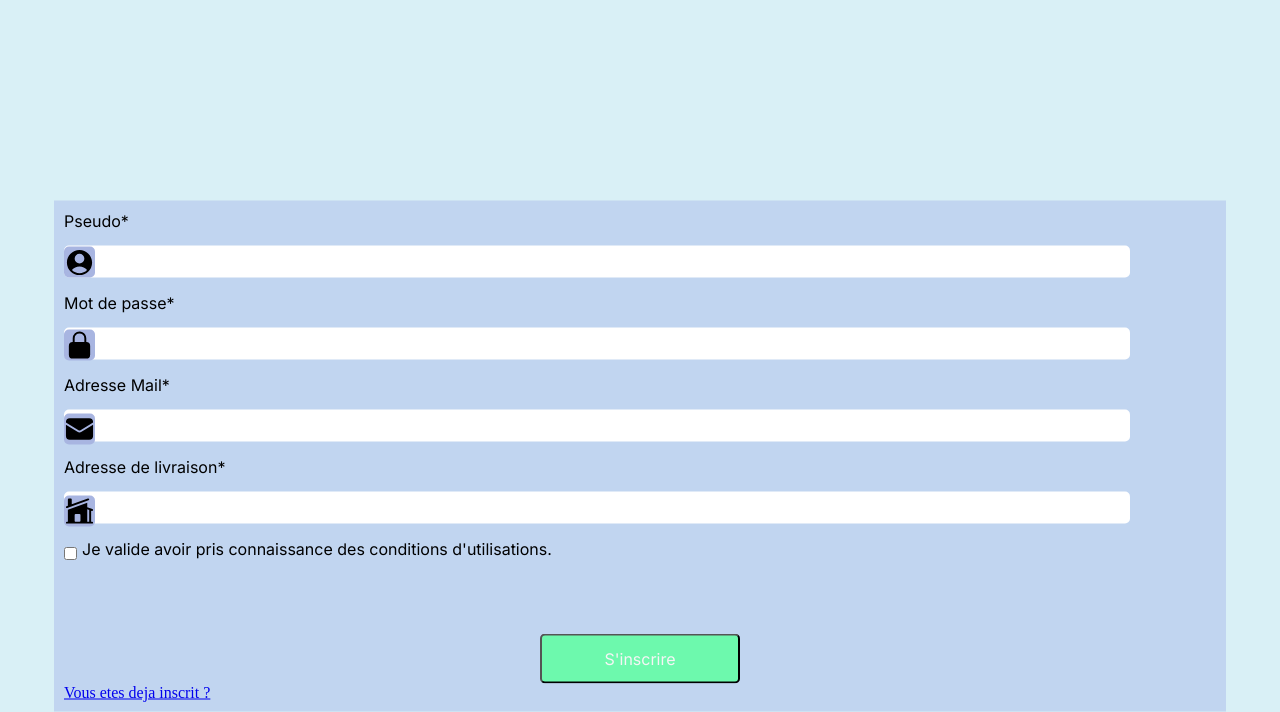
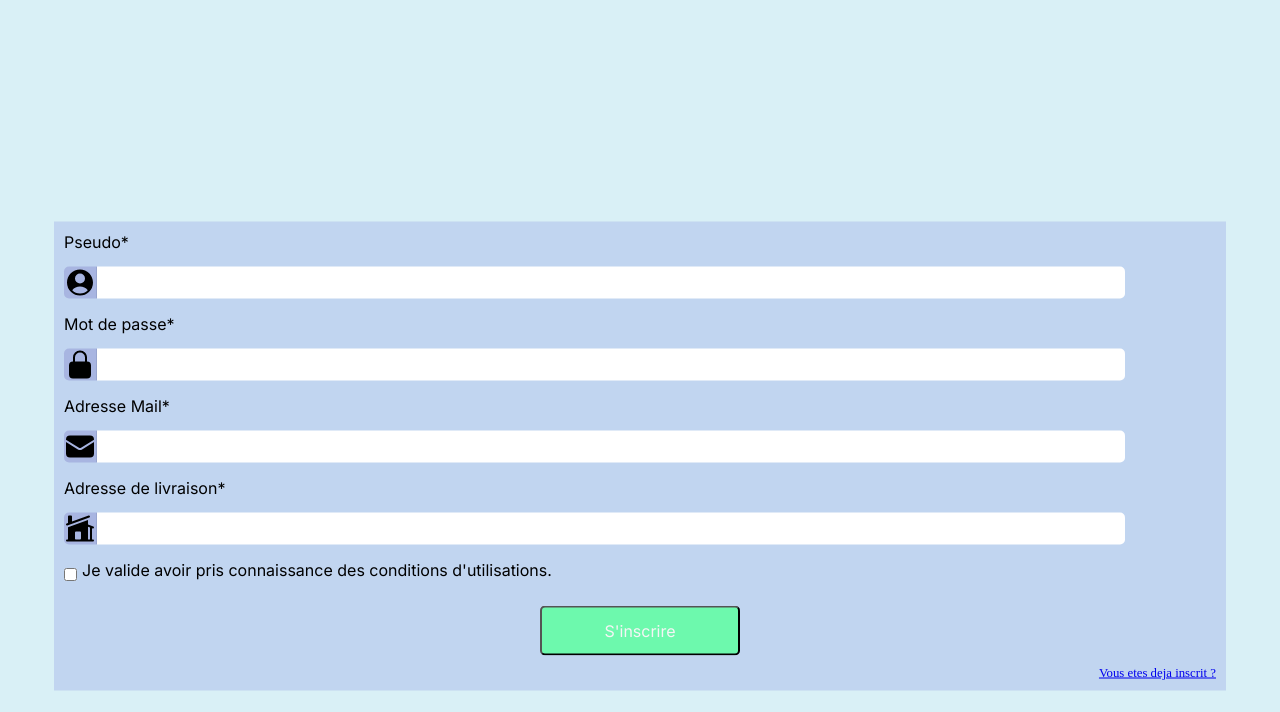
Before and after one commit to michael-zanaglia/boutique-en-ligne, a PHP site: page /inscription.php in a window 1280 px wide. Shown: the part 176-888 px from the top of the page. After the commit the page ends 867 px from the top, so only its background shows below. Run offline with PHP 8.4, Linux system fonts and the light colour scheme.

Commit message:
Register page

```diff
--- a/src/files/inscription.php
+++ b/src/files/inscription.php
@@ -42,16 +42,19 @@
         <div class='form-inscription'>
             <form action="" method="post">
                 <label for="pseudo">Pseudo*</label>
-                    <div class='input-user'>
+                <div class='input-form'>
+                    <div class='icon'>
                         <svg xmlns="http://www.w3.org/2000/svg" viewBox="0 0 24 24" fill="currentColor" class="size-6 taille32">
                             <path fill-rule="evenodd" d="M18.685 19.097A9.723 9.723 0 0 0 21.75 12c0-5.385-4.365-9.75-9.75-9.75S2.25 6.615 2.25 12a9.723 9.723 0 0 0 3.065 7.097A9.716 9.716 0 0 0 12 21.75a9.716 9.716 0 0 0 6.685-2.653Zm-12.54-1.285A7.486 7.486 0 0 1 12 15a7.486 7.486 0 0 1 5.855 2.812A8.224 8.224 0 0 1 12 20.25a8.224 8.224 0 0 1-5.855-2.438ZM15.75 9a3.75 3.75 0 1 1-7.5 0 3.75 3.75 0 0 1 7.5 0Z" clip-rule="evenodd" />
                         </svg>
                     </div>
                     <input class='inp' type="text" name="pseudo">
+                </div>
+
                 <label for="password">Mot de passe*</label>
-                <div>
-                    <div class='input-lock'>
-                        <svg xmlns="http://www.w3.org/2000/svg" viewBox="0 0 24 24" fill="currentColor" class="size-6">
+                <div class='input-form'>
+                    <div class='icon'>
+                        <svg xmlns="http://www.w3.org/2000/svg" viewBox="0 0 24 24" fill="currentColor" class="size-6 taille32">
                             <path fill-rule="evenodd" d="M12 1.5a5.25 5.25 0 0 0-5.25 5.25v3a3 3 0 0 0-3 3v6.75a3 3 0 0 0 3 3h10.5a3 3 0 0 0 3-3v-6.75a3 3 0 0 0-3-3v-3c0-2.9-2.35-5.25-5.25-5.25Zm3.75 8.25v-3a3.75 3.75 0 1 0-7.5 0v3h7.5Z" clip-rule="evenodd" />
                         </svg>
                     </div>
@@ -59,9 +62,9 @@
                 </div>
 
                 <label for="mail">Adresse Mail*</label>
-                <div>
-                    <div class='input-mail'>
-                        <svg xmlns="http://www.w3.org/2000/svg" viewBox="0 0 24 24" fill="currentColor" class="size-6">
+                <div class='input-form'>
+                    <div class='icon'>
+                        <svg xmlns="http://www.w3.org/2000/svg" viewBox="0 0 24 24" fill="currentColor" class="size-6 taille32">
                             <path d="M1.5 8.67v8.58a3 3 0 0 0 3 3h15a3 3 0 0 0 3-3V8.67l-8.928 5.493a3 3 0 0 1-3.144 0L1.5 8.67Z" />
                             <path d="M22.5 6.908V6.75a3 3 0 0 0-3-3h-15a3 3 0 0 0-3 3v.158l9.714 5.978a1.5 1.5 0 0 0 1.572 0L22.5 6.908Z" />
                         </svg>
@@ -70,13 +73,14 @@
                 </div>
 
                 <label for="address">Adresse de livraison*</label>
-                <div>
-                    <div class='input-addr'>
-                        <svg xmlns="http://www.w3.org/2000/svg" viewBox="0 0 24 24" fill="currentColor" class="size-6">
+                <div class='input-form'>
+                    <div class='icon'>
+                        <svg xmlns="http://www.w3.org/2000/svg" viewBox="0 0 24 24" fill="currentColor" class="size-6 taille32">
                             <path d="M19.006 3.705a.75.75 0 1 0-.512-1.41L6 6.838V3a.75.75 0 0 0-.75-.75h-1.5A.75.75 0 0 0 3 3v4.93l-1.006.365a.75.75 0 0 0 .512 1.41l16.5-6Z" />
                             <path fill-rule="evenodd" d="M3.019 11.114 18 5.667v3.421l4.006 1.457a.75.75 0 1 1-.512 1.41l-.494-.18v8.475h.75a.75.75 0 0 1 0 1.5H2.25a.75.75 0 0 1 0-1.5H3v-9.129l.019-.007ZM18 20.25v-9.566l1.5.546v9.02H18Zm-9-6a.75.75 0 0 0-.75.75v4.5c0 .414.336.75.75.75h3a.75.75 0 0 0 .75-.75V15a.75.75 0 0 0-.75-.75H9Z" clip-rule="evenodd" />
                         </svg>
                     </div>
+
                     <input class='inp' type="text" name="address">
                 </div>
 
@@ -84,6 +88,7 @@
                     <input type="checkbox" name='check'>
                     <label for="check">Je valide avoir pris connaissance des conditions d'utilisations.</label>
                 </div>
+
                 <button class='btn-vert' type="submit">S'inscrire</button>
             </form>
             <a href='#'>Vous etes deja inscrit ?</a>
--- a/src/files/styles/style.css
+++ b/src/files/styles/style.css
@@ -90,10 +90,19 @@ form{
 }
 
 input {
-    padding-left: 40px;
     height: 30px;
-    border-radius: 5px;
+    border-radius: 0 5px 5px 0;
     border: none;
+}
+.icon {
+    width: 32px;
+    height: 32px;
+    background-color: #A8B5E1;
+    border-radius: 5px 0 0 5px;
+    border-right: 1px solid #98a5cf;
+}
+.inp {
+    width: 80vw;
 }
 
 .checkbox {
@@ -103,7 +112,7 @@ input {
 }
 
 .btn-vert {
-    margin-top: 50px;
+    margin-top: 1px;
     background-color: #6DF9AD;
     color: whitesmoke;
     height: 50px;
@@ -115,46 +124,13 @@ input {
     transform: translateX(-50%);
 }
 
-.input-user {
-    position: absolute;
-    top: 9%;
-    width: 31px;
-    height: 31px;
-    background-color: #A8B5E1;
-    border-radius: 5px;
+.input-form {
     display: flex;
+    align-items: center;
 }
 
-.input-lock {
-    position: absolute;
-    top: 25.2%;
-    width: 31px;
-    height: 31px;
-    background-color: #A8B5E1;
-    border-radius: 5px;
-    display: flex;
+a {
+    margin-top: 10px;
+    font-size: 0.8em;
+    text-align: end;
 }
-
-.input-mail {
-    position: absolute;
-    top: 41.6%;
-    width: 31px;
-    height: 31px;
-    background-color: #A8B5E1;
-    border-radius: 5px;
-    display: flex;
-}
-
-.input-addr {
-    position: absolute;
-    top: 57.8%;
-    width: 31px;
-    height: 31px;
-    background-color: #A8B5E1;
-    border-radius: 5px;
-    display: flex;
-}
-
-.inp {
-    width: 80vw;
-}
```
